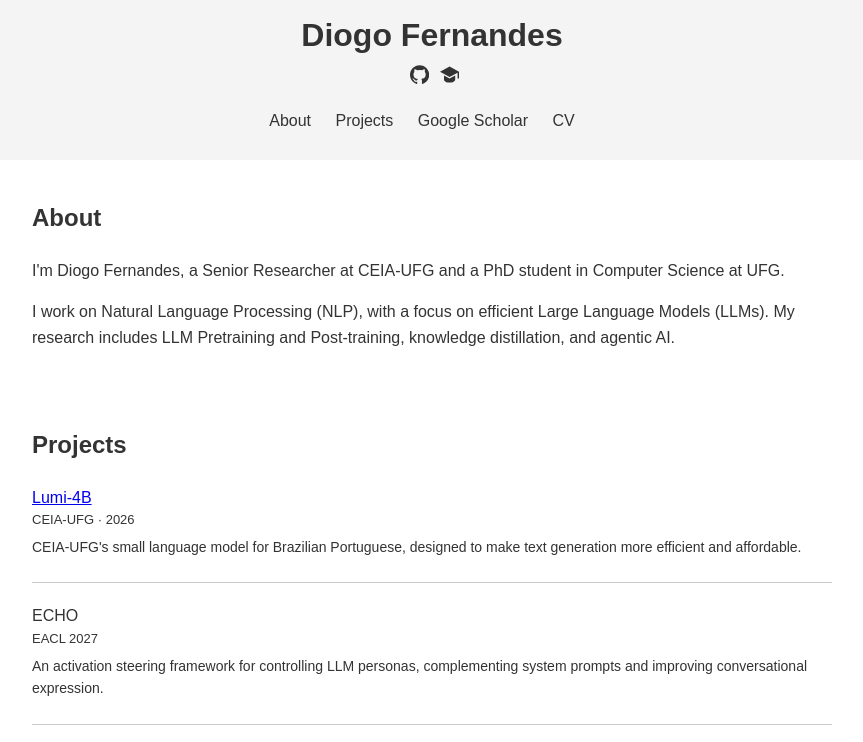
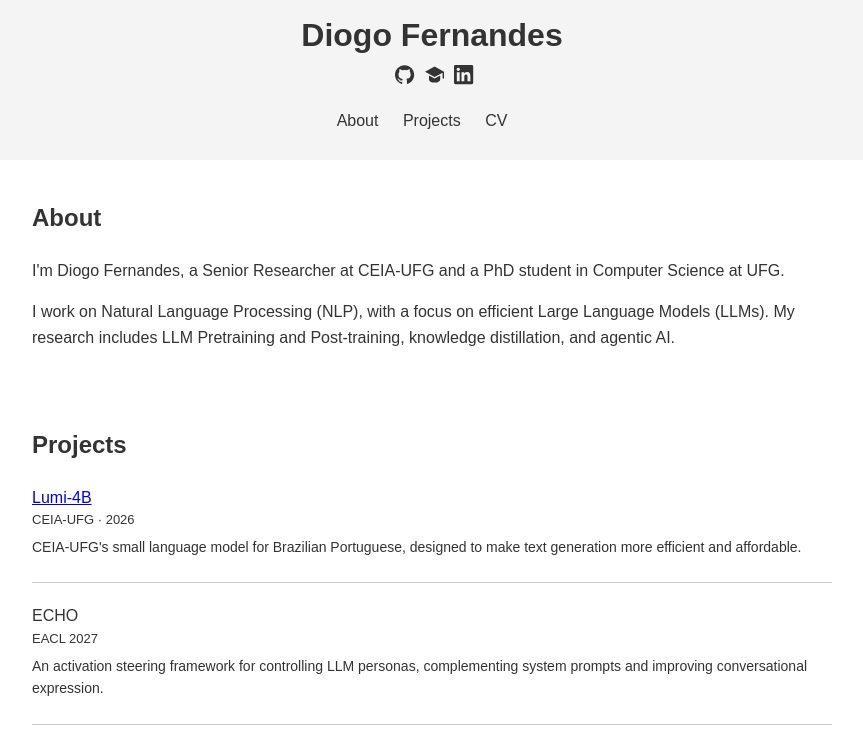
Before and after one commit to diogofns/diogofns.github.io, a plain HTML site: page index.html in a window 1280 px wide. Shown: the top 742 px of the page, without its empty margins (208-1071 px from the left). Drawn offline with Linux system fonts and the light colour scheme.

Commit message:
Update index.html

```diff
--- a/index.html
+++ b/index.html
@@ -9,6 +9,7 @@
   <title>Diogo Fernandes</title>
   <link rel="canonical" href="https://diogofns.github.io/">
   <style>
+    /* Layout measurements follow https://piesposito.github.io/. */
     html { color-scheme: light; }
     body {
       font-family: Arial, sans-serif;
@@ -89,17 +90,15 @@
       <a href="https://scholar.google.com.br/citations?user=EFtT-g8AAAAJ&amp;hl=pt-BR" title="Google Scholar" aria-label="Google Scholar">
         <svg viewBox="0 0 24 24" aria-hidden="true"><path d="M12 2 0 8.5 12 15 22 9.58V17h2V8.5L12 2Zm-7 11v5c0 2.21 3.13 4 7 4s7-1.79 7-4v-5l-7 3.79L5 13Z"/></svg>
       </a>
+      <a href="https://www.linkedin.com/in/diiogofernands/" title="LinkedIn" aria-label="LinkedIn">
+        <svg viewBox="0 0 24 24" aria-hidden="true"><path d="M20.447 20.452h-3.554v-5.569c0-1.328-.027-3.037-1.852-3.037-1.853 0-2.136 1.445-2.136 2.939v5.667H9.35V9h3.414v1.561h.049c.476-.9 1.637-1.85 3.37-1.85 3.602 0 4.267 2.37 4.267 5.455v6.286zM5.337 7.433c-1.144 0-2.063-.926-2.063-2.065a2.063 2.063 0 1 1 4.126 0c0 1.139-.925 2.065-2.063 2.065zM7.119 20.452H3.555V9h3.564v11.452zM22.225 0H1.771C.792 0 0 .774 0 1.729v20.542C0 23.227.792 24 1.771 24h20.451C23.2 24 24 23.227 24 22.271V1.729C24 .774 23.2 0 22.222 0z"/></svg>
+      </a>
     </div>
     <nav aria-label="Main navigation">
       <ul>
         <li><a href="#about">About</a></li>
         <li><a href="#projects">Projects</a></li>
-        <li><a href="https://scholar.google.com.br/citations?user=EFtT-g8AAAAJ&amp;hl=pt-BR">Google Scholar</a></li>
-        <li>
-        <a href="https://raw.githubusercontent.com/diogofns/diogofns/main/diogofernandes-resume.pdf">
-          CV
-        </a>
-      </li>
+        <li><a href="cv.pdf">CV</a></li>
       </ul>
     </nav>
   </header>
```
